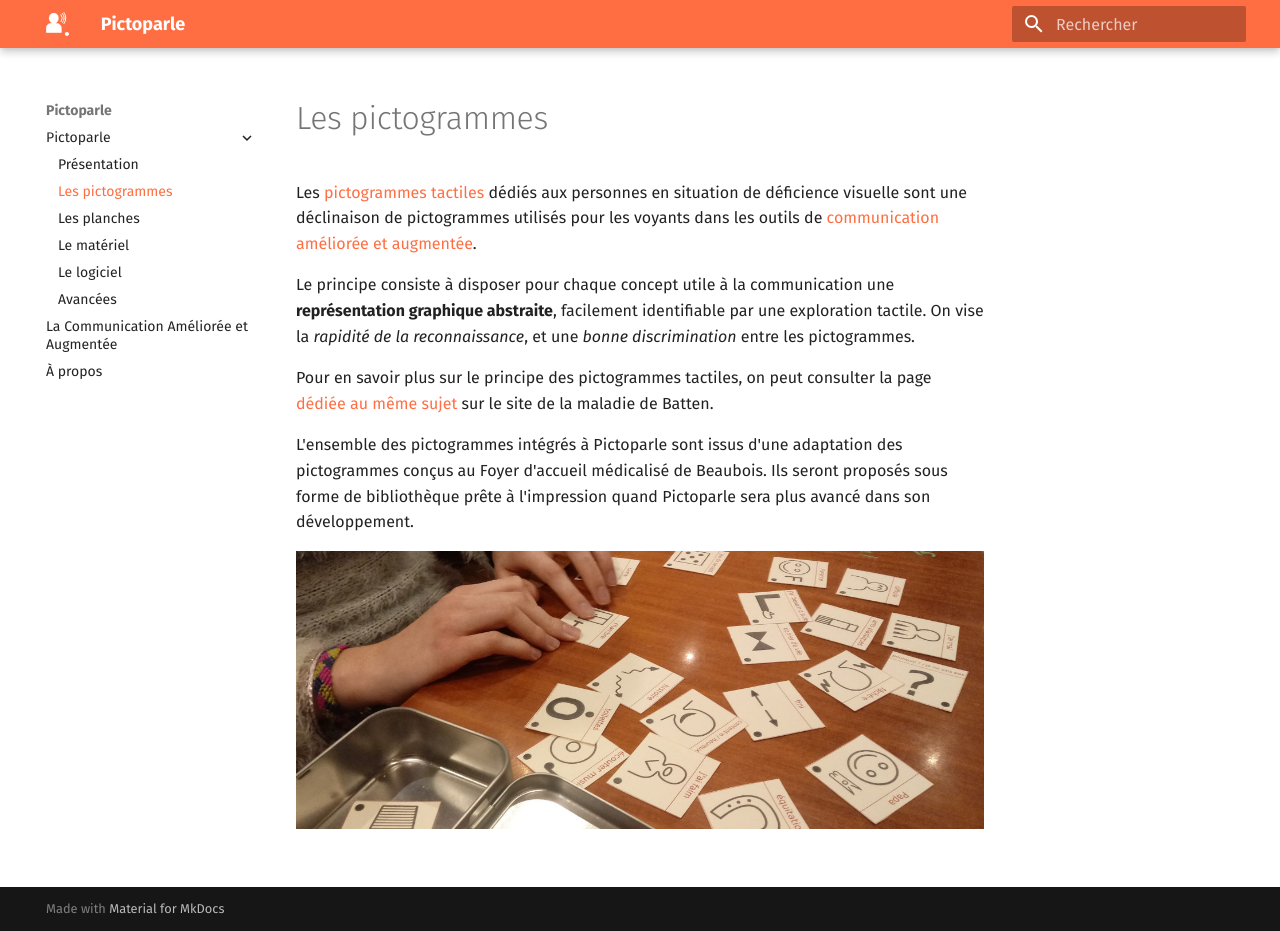
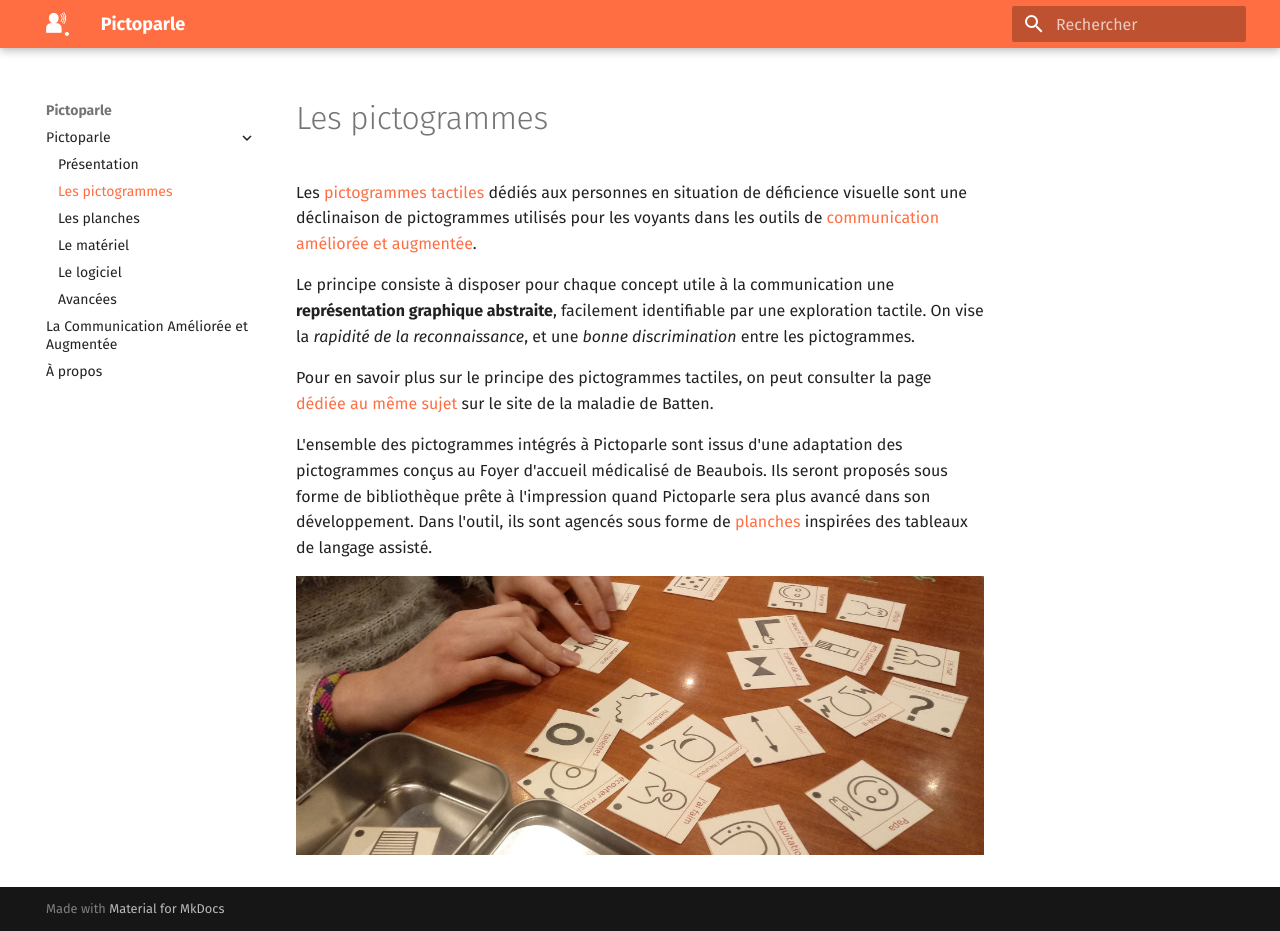
Before and after one commit to jmtrivial/pictoparle-website, an MkDocs documentation site: the page built from docs/pictogrammes.md, in a window 1280 px wide and 931 px high. Built offline with MkDocs 1.6.1 and Material for MkDocs 9.7.7, drawn with Linux system fonts in a browser that asks for light colours.

Commit message:
Lien interne

```diff
--- a/docs/pictogrammes.md
+++ b/docs/pictogrammes.md
@@ -7,6 +7,6 @@ Le principe consiste à disposer pour chaque concept utile à la communication u
 
 Pour en savoir plus sur le principe des pictogrammes tactiles, on peut consulter la page [dédiée au même sujet](http://cln.jmfavreau.info/pictogrammes-tactiles.html) sur le site de la maladie de Batten.
 
-L'ensemble des pictogrammes intégrés à Pictoparle sont issus d'une adaptation des pictogrammes conçus au Foyer d'accueil médicalisé de Beaubois. Ils seront proposés sous forme de bibliothèque prête à l'impression quand Pictoparle sera plus avancé dans son développement.
+L'ensemble des pictogrammes intégrés à Pictoparle sont issus d'une adaptation des pictogrammes conçus au Foyer d'accueil médicalisé de Beaubois. Ils seront proposés sous forme de bibliothèque prête à l'impression quand Pictoparle sera plus avancé dans son développement. Dans l'outil, ils sont agencés sous forme de [planches](planches.md) inspirées des tableaux de langage assisté.
 
 ![Pictogrammes tactiles](img/pictogrammes.jpg)
```
